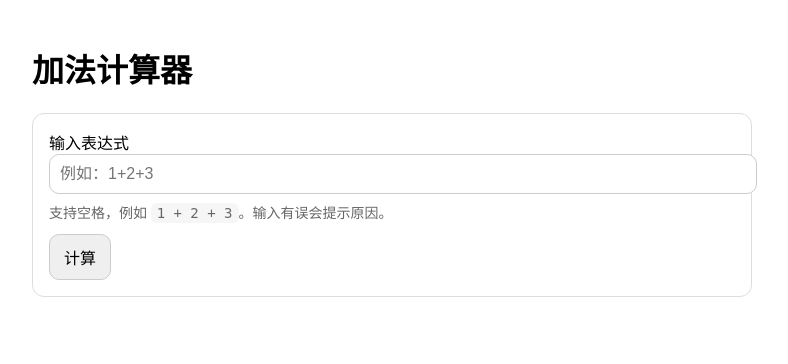
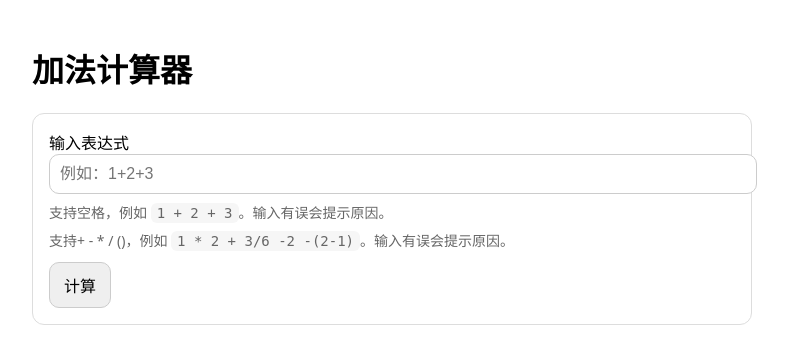
Before and after one commit to Youngodd/260111learn, a Flask app: page / in a window 1280 px wide. Shown: the top 364 px of the page, without its empty margins (248-1036 px from the left). Run offline with Flask 3, Linux system fonts and the light colour scheme.

Commit message:
Update index.html

```diff
--- a/web/templates/index.html
+++ b/web/templates/index.html
@@ -24,6 +24,7 @@
       <label for="expression">输入表达式</label>
       <input id="expression" name="expression" placeholder="例如：1+2+3" value="{{ expression }}" />
       <div class="hint">支持空格，例如 <code>1 + 2 + 3</code>。输入有误会提示原因。</div>
+      <div class="hint">支持+ - * / ()，例如 <code>1 * 2 + 3/6 -2 -(2-1)</code>。输入有误会提示原因。</div>
       <button type="submit">计算</button>
     </form>
 
```
